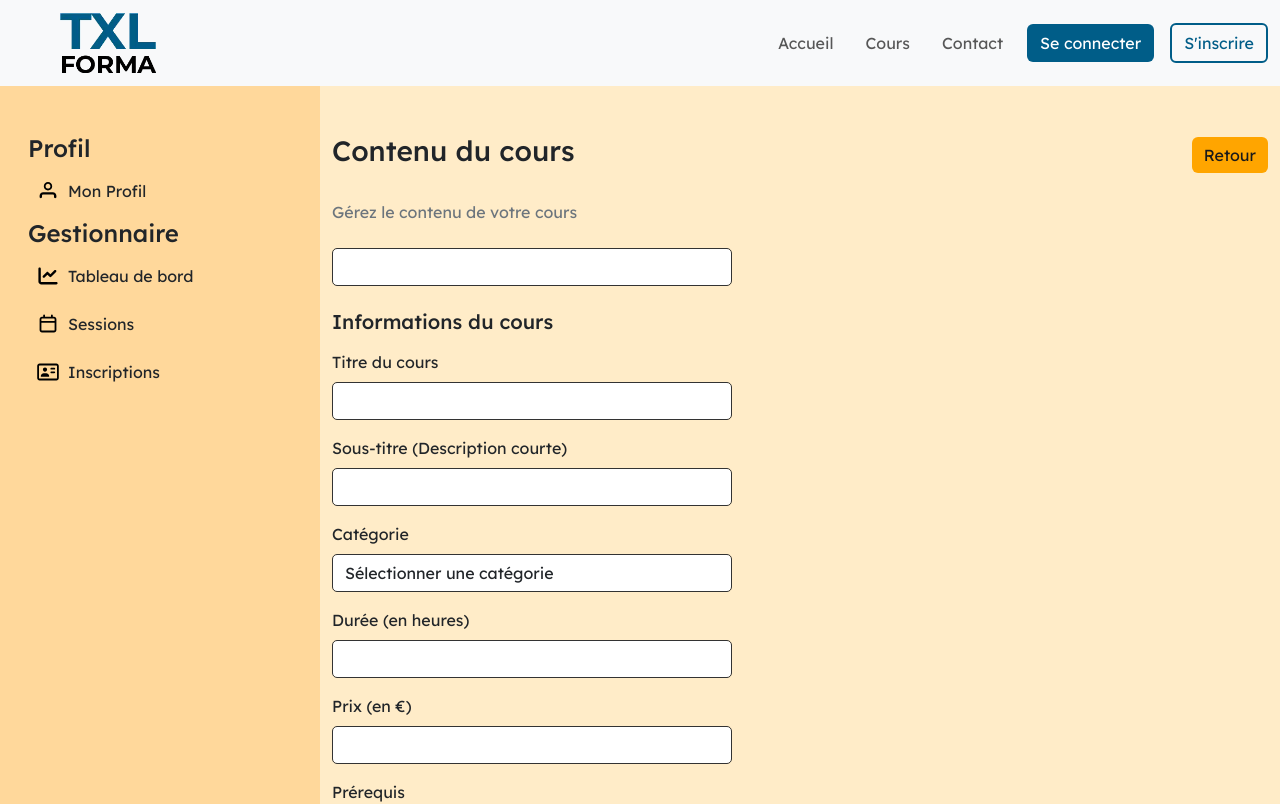
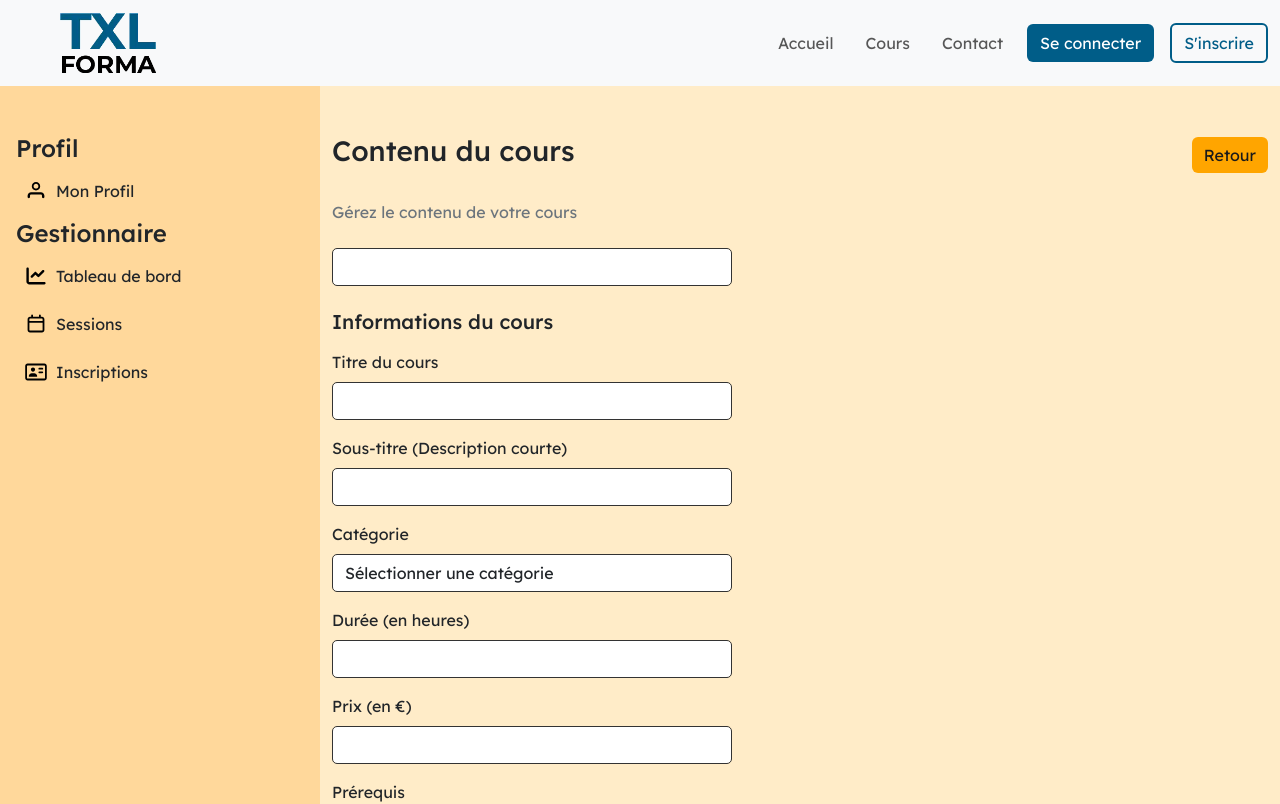
Before and after one commit to MatteoBaldinetti/SAE-501_Synapse, a React (Vite) app: page /course-content in a window 1280 px wide. Shown: the top 804 px of the page. Built offline with nearby package versions, Linux system fonts and the light colour scheme; no server answers.

Commit message:
some sizes fixed

```diff
--- a/src/components/ProfSidebarCollapsible.jsx
+++ b/src/components/ProfSidebarCollapsible.jsx
@@ -91,7 +91,7 @@ function ProfSidebarCollapsible({ currentSection, onSectionChange }) {
   };
 
   return (
-    <div className="col-3 prof-sidebar">
+    <div className="col-3 prof-sidebar" style={{ paddingLeft: 0 }}>
       <div className="profil gestionnaire ms-3">
         <h4>Profil</h4>
         <div
--- a/src/pages/prof/CourseContent.jsx
+++ b/src/pages/prof/CourseContent.jsx
@@ -243,7 +243,7 @@ function CourseContent() {
   const handleSaveDraft = () => saveTraining(true);
 
   return (
-    <div>
+    <div style={{ flex: 1, display: "flex", flexDirection: "column" }}>
       <div className="d-flex justify-content-between align-items-center mb-4">
         <h3>Contenu du cours</h3>
         <button
--- a/src/pages/prof/EditProfile.jsx
+++ b/src/pages/prof/EditProfile.jsx
@@ -86,7 +86,7 @@ function EditProfile() {
   }
 
   return (
-    <div>
+    <div style={{ flex: 1, display: "flex", flexDirection: "column" }}>
       <div className="d-flex justify-content-between align-items-center mb-4">
         <h3>Modifier le profil</h3>
         <button
--- a/src/pages/prof/MyStudents.jsx
+++ b/src/pages/prof/MyStudents.jsx
@@ -355,10 +355,10 @@ function MyStudents() {
                   <div className="container">
                     <div className="row p-3 border rounded-top-3 bg-white">
                       <div className="col-2"><b>Nom</b></div>
-                      <div className="col-2"><b>Email</b></div>
+                      <div className="col-3"><b>Email</b></div>
                       <div className="col-2"><b>Statut</b></div>
                       <div className="col-2"><b>Dernière activité</b></div>
-                      <div className="col-2"><b>Note</b></div>
+                      <div className="col-1"><b>Note</b></div>
                       <div className="col-2"><b>Actions</b></div>
                     </div>
                     {group.students.map((inscription) => (
@@ -366,7 +366,7 @@ function MyStudents() {
                         <div className="col-2">
                           {inscription.user?.firstname} {inscription.user?.lastname}
                         </div>
-                        <div className="col-2">
+                        <div className="col-3">
                           {inscription.user?.email || "-"}
                         </div>
                         <div className="col-2">
@@ -375,7 +375,7 @@ function MyStudents() {
                         <div className="col-2">
                           {formatDate(inscription.date || inscription.inscriptionDate)}
                         </div>
-                        <div className="col-2">
+                        <div className="col-1">
                           {inscription.amount ? `${inscription.amount}/20` : "-"}
                         </div>
                         <div className="col-2">
--- a/src/pages/prof/ProfLayout.jsx
+++ b/src/pages/prof/ProfLayout.jsx
@@ -50,8 +50,8 @@ function ProfLayout() {
 
   return (
     <div style={{ backgroundColor: "#FFECC8", minHeight: "100vh", display: "flex", flexDirection: "column" }}>
-      <div className="container-fluid py-5" style={{ flex: 1, display: "flex" }}>
-        <div className="row" style={{ flex: 1, width: "100%" }}>
+      <div className="container-fluid py-5" style={{ flex: 1, display: "flex", flexDirection: "column", paddingLeft: 0, paddingRight: 0 }}>
+        <div className="row" style={{ flex: 1, width: "100%", display: "flex", margin: 0, marginLeft: 0, marginRight: 0 }}>
           {/* Sidebar */}
           <ProfSidebarCollapsible />
 
--- a/src/pages/prof/ProfProfile.jsx
+++ b/src/pages/prof/ProfProfile.jsx
@@ -146,7 +146,7 @@ function ProfProfile() {
   }
 
   return (
-    <div>
+    <div style={{ flex: 1, display: "flex", flexDirection: "column" }}>
       <div className="d-flex justify-content-between align-items-center mb-4">
         <h3>Profil de Professeur</h3>
         <button
@@ -399,13 +399,13 @@ function ProfProfile() {
           <div className="d-flex gap-3">
             <button
               onClick={handleEditProfile}
-              className="btn btn-prof"
+              className="btn btn-success"
             >
               Modifier le profil
             </button>
             <button
               onClick={handleContactAdmin}
-              className="btn"
+              className="btn btn-outline-dark"
             >
               Contacter l'admin
             </button>
--- a/src/styles/AdminDashboard.css
+++ b/src/styles/AdminDashboard.css
@@ -62,11 +62,12 @@
 
 .prof-sidebar {
     background-color: #FFD89B;
-    height: 100%;
     margin-top: -3rem;
     margin-bottom: -3rem;
     padding-top: 3rem;
     padding-bottom: 3rem;
+    align-self: stretch;
+    min-height: 100%;
 }
 
 .selected-button-prof {
```
